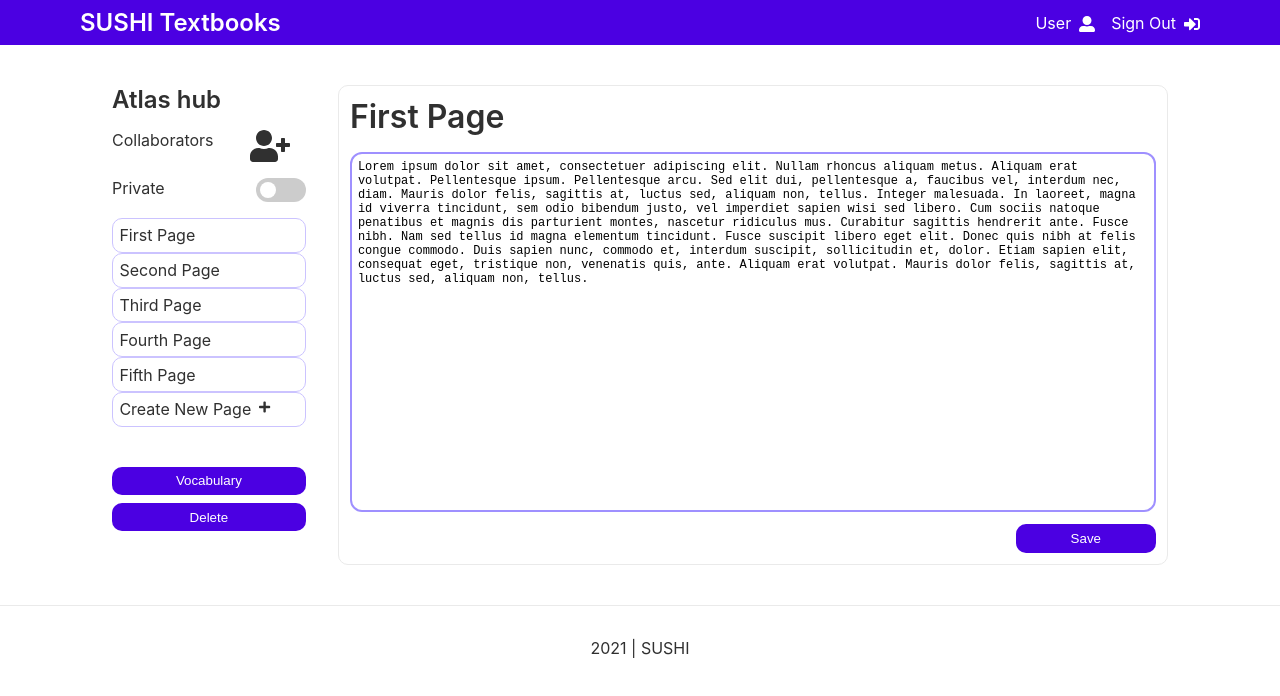
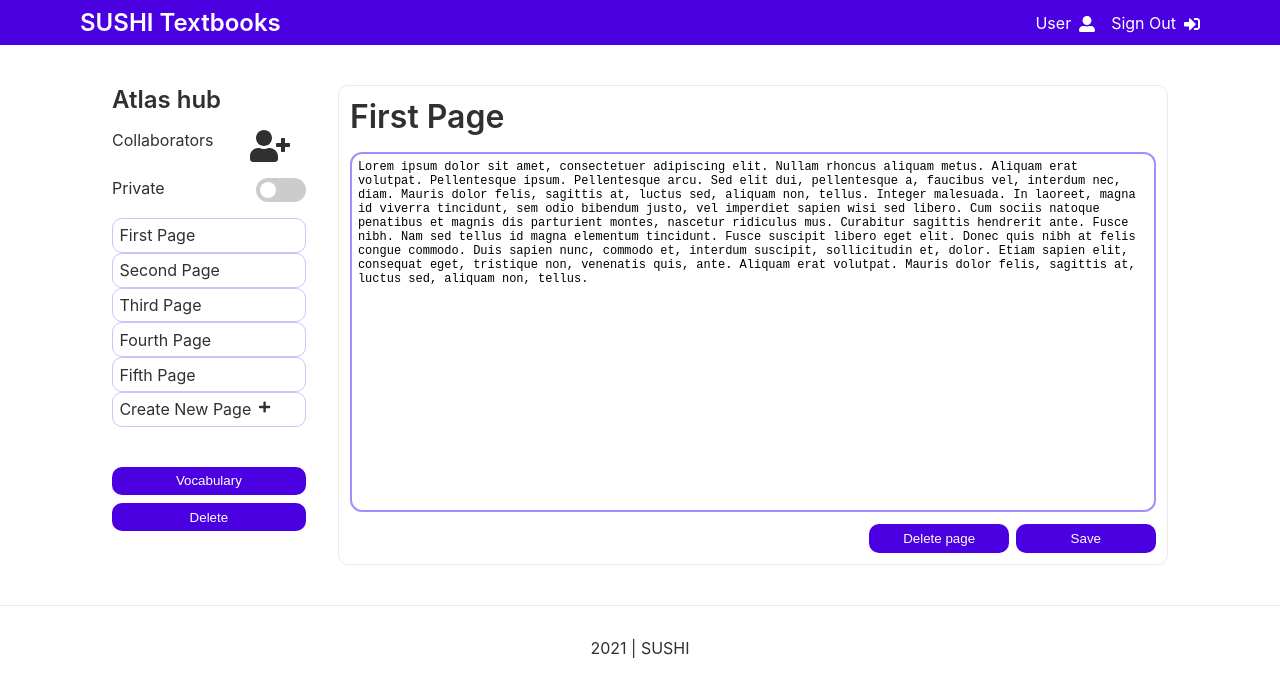
Before and after one commit to hoskra/sushi-next, a Next.js app: page /textbooks/edit/1 in a window 1280 px wide. Shown: the top 696 px of the page. Built offline with nearby package versions, Linux system fonts and the light colour scheme.

Commit message:
Hide settings button when not logged in, added delete page button

```diff
--- a/pages/textbooks/edit/[id].js
+++ b/pages/textbooks/edit/[id].js
@@ -131,9 +131,14 @@ export default function TextbookEdit() {
           </div>
           </>
           :
-          <Link href={"/textbooks/" + textbook.id} >
-            <button className="sushi-button">Save</button>
-          </Link>
+            <div>
+              <Link href={"/textbooks/" + textbook.id} >
+                <button className="sushi-button">Save</button>
+              </Link>
+              <Link href={"/textbooks/" + textbook.id} >
+                <button className="sushi-button" style={{marginRight:'0.5em'}}>Delete page</button>
+              </Link>
+            </div>
           }
 
         </div>
```
Also changed, not shown: pages/user/index.js (+7 -2 lines).
